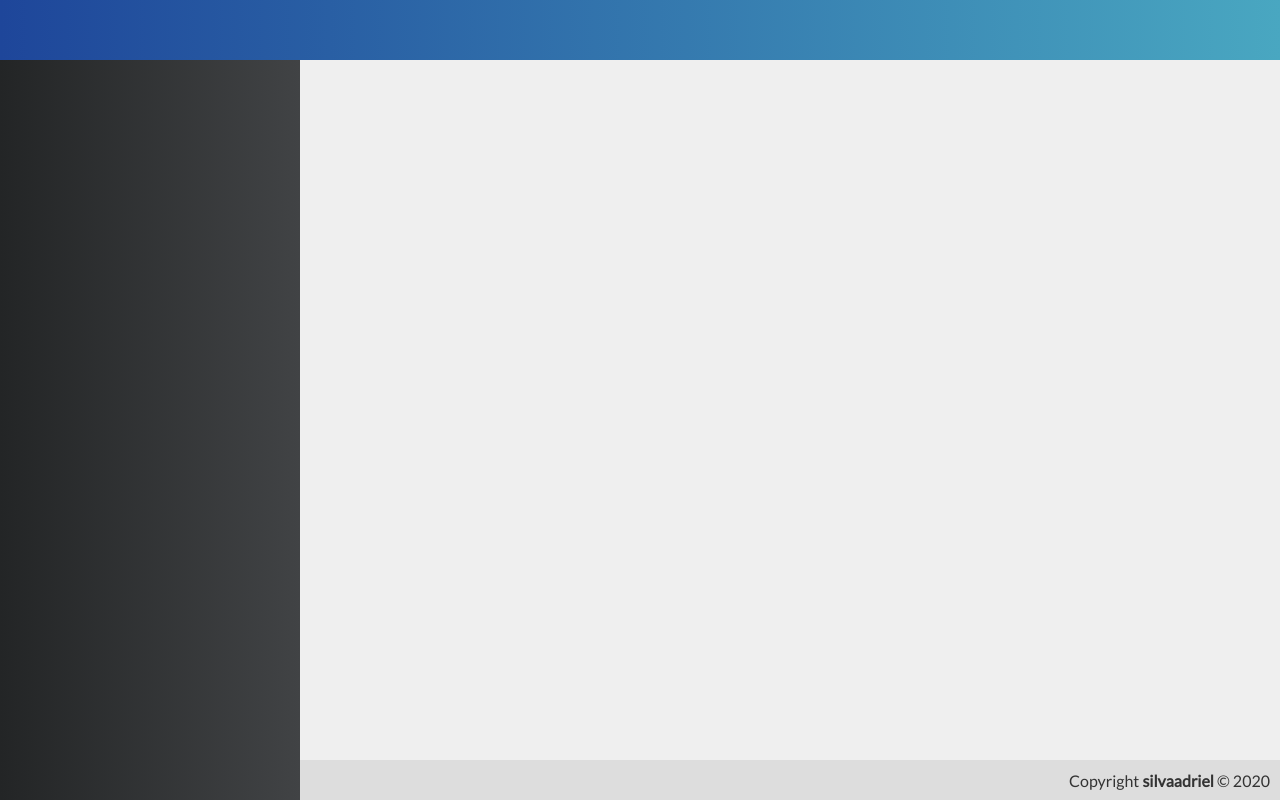
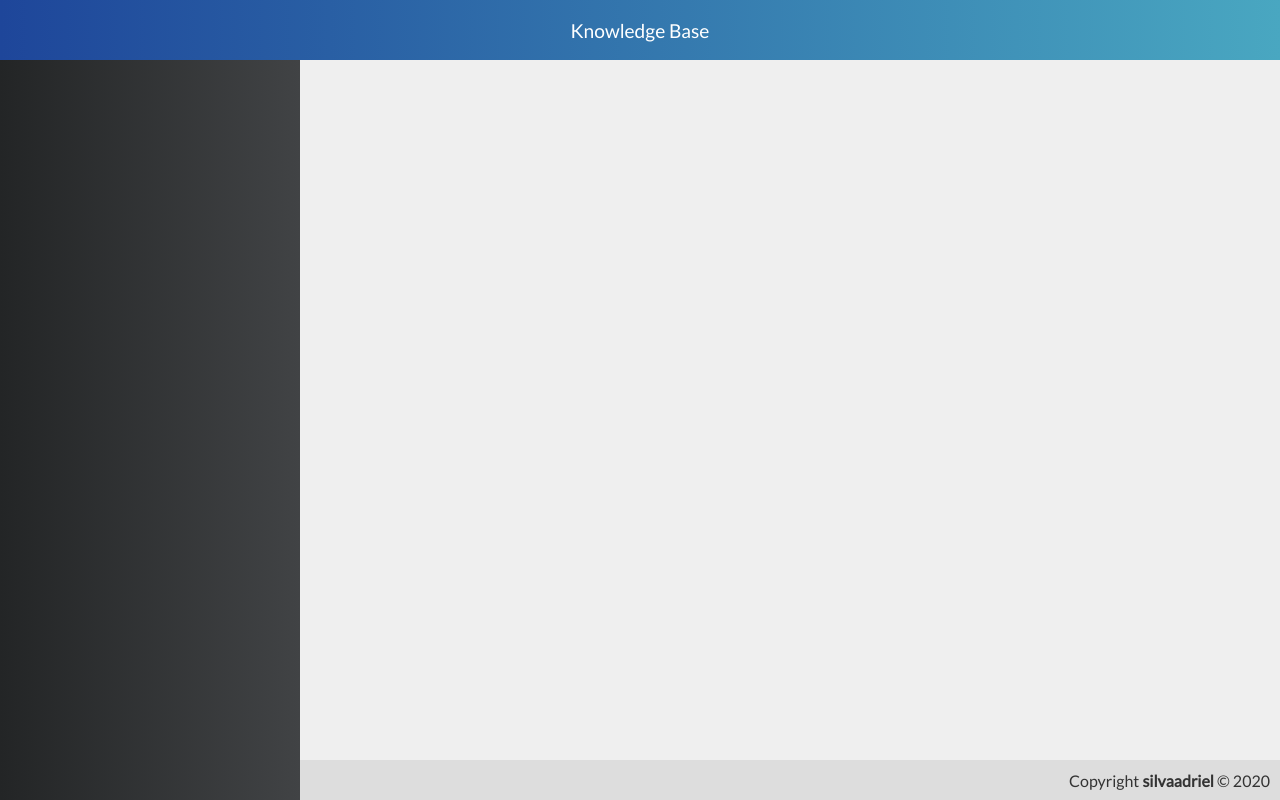
Before and after one commit to silvaadriel/knowledge-base, a Vue app: page / in a window 1280 px wide. Built offline with nearby package versions, Linux system fonts and the light colour scheme.

Commit message:
Improve header

```diff
--- a/src/components/BaseHeader.vue
+++ b/src/components/BaseHeader.vue
@@ -1,10 +1,20 @@
 <template>
-  <div class="header"></div>
+  <div class="header">
+    <h1 class="header-title">
+      {{ title }}
+    </h1>
+  </div>
 </template>
 
 <script>
 export default {
   name: 'BaseHeader',
+  props: {
+    title: {
+      type: String,
+      required: true,
+    },
+  },
 };
 </script>
 
@@ -16,5 +26,13 @@ export default {
   display: flex;
   justify-content: center;
   align-items: center;
+
+  &-title {
+    color: #fff;
+    font-size: 1.2rem;
+    font-weight: 100;
+    text-align: center;
+    flex-grow: 1;
+  }
 }
 </style>
--- a/src/views/Dashboard.vue
+++ b/src/views/Dashboard.vue
@@ -1,9 +1,9 @@
 <template>
   <div class="dashboard">
-    <base-header/>
-    <base-menu/>
-    <base-content/>
-    <base-footer/>
+    <base-header title="Knowledge Base" />
+    <base-menu />
+    <base-content />
+    <base-footer />
   </div>
 </template>
 
```
